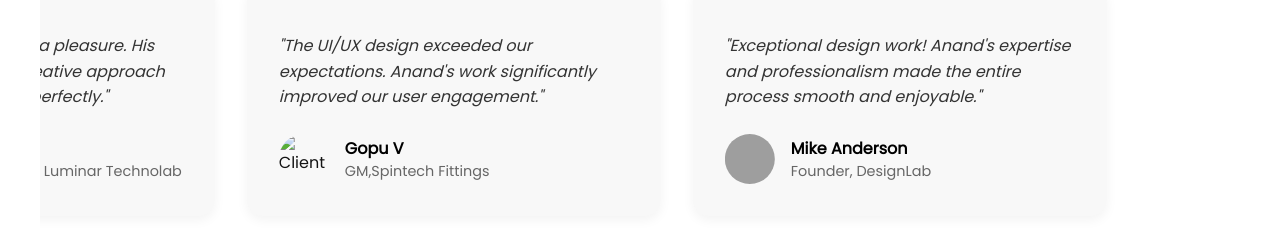
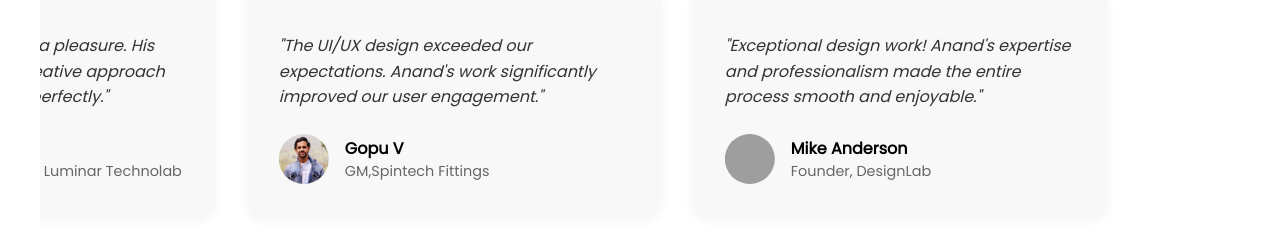
Before and after one commit to anand0981/humbleui_designer, a website built with Vite: page index.html in a window 1280 px wide. Shown: the part 4800-5034 px from the top of the page. Built offline with nearby package versions, Linux system fonts and the light colour scheme; grey boxes are pictures that could not be loaded; files whose address does not match are found by name.

Commit message:
Updated index.html

```diff
--- a/index.html
+++ b/index.html
@@ -268,7 +268,7 @@
             <p>"The UI/UX design exceeded our expectations. Anand's work significantly improved our user engagement."</p>
           </div>
           <div class="testimonial-author">
-            <img src="Images/gopu.png" alt="Client" />
+            <img src="Images/gop.png" alt="Client" />
             <div class="author-info">
               <h4>Gopu V</h4>
               <p>GM,Spintech Fittings</p>
```
